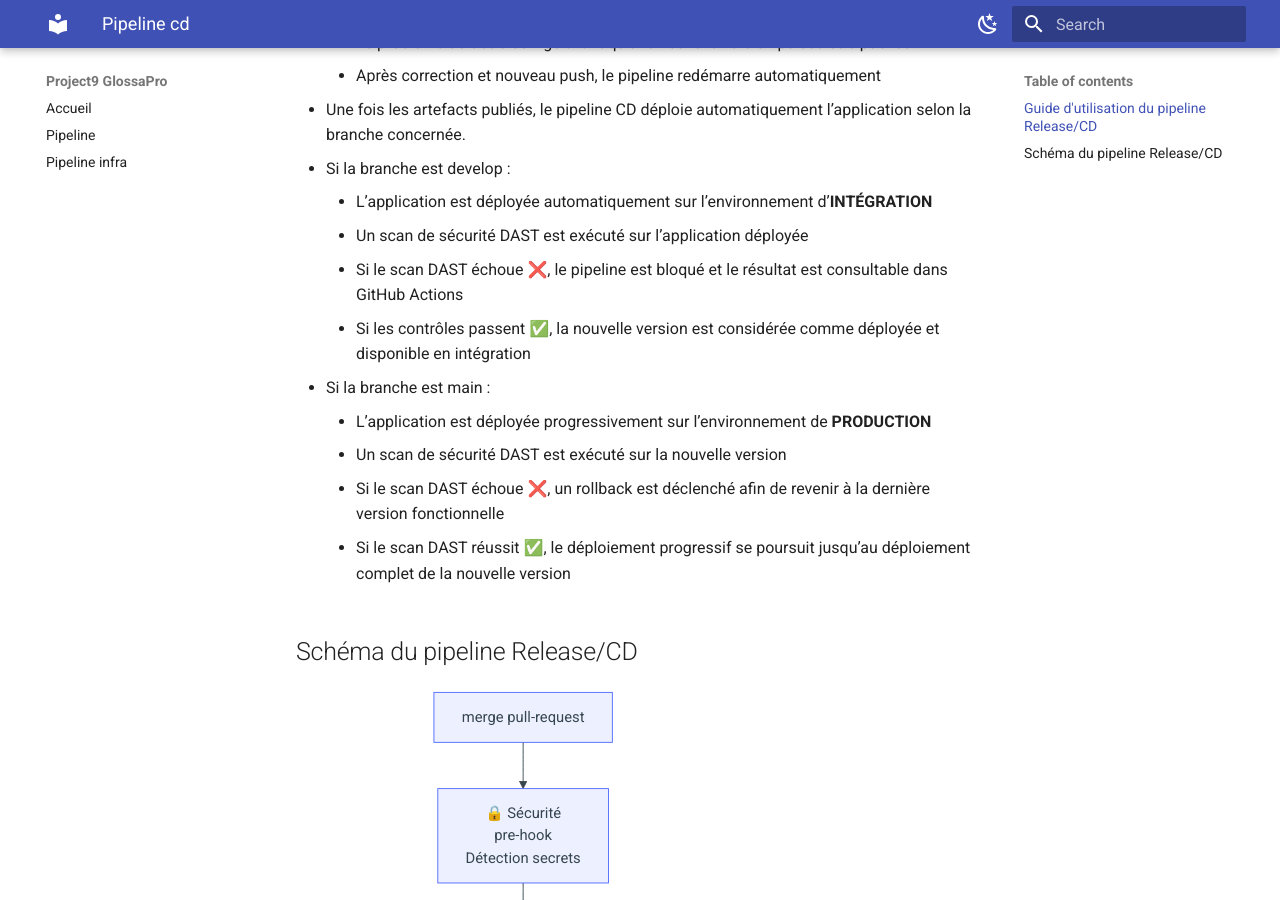
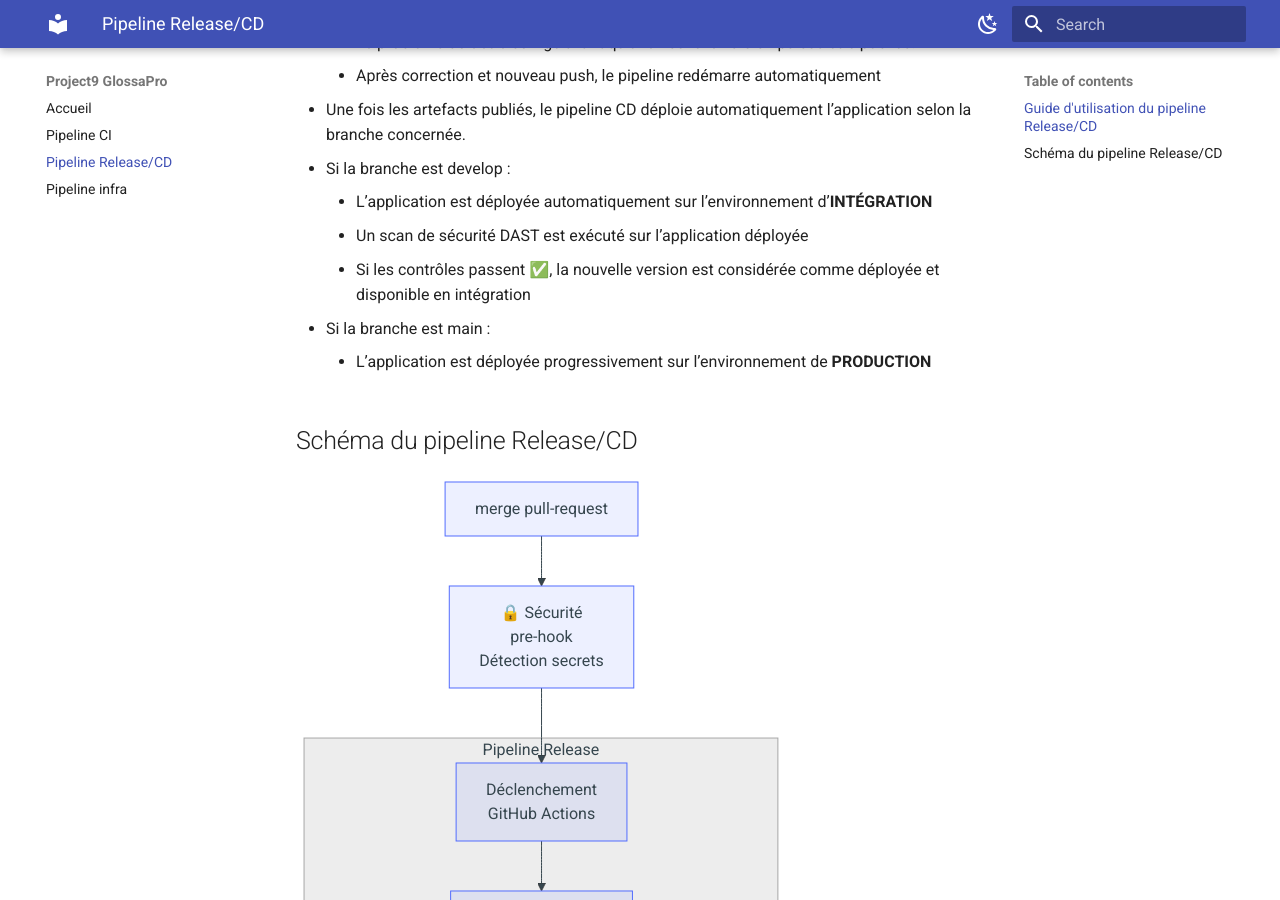
Before and after one commit to Project9-Organisation/Project9-Integration, an MkDocs documentation site: the page built from docs/pipeline-cd.md, in a window 1280 px wide and 900 px high, scrolled down 689 px. Built offline with MkDocs 1.6.1 and Material for MkDocs 9.7.7, drawn with Linux system fonts in a browser that asks for light colours; some of the changed text lies outside the part shown.

```diff
--- a/docs/pipeline-cd.md
+++ b/docs/pipeline-cd.md
@@ -23,14 +23,10 @@ En tant que développeur :
 - Si la branche est develop :
     - L’application est déployée automatiquement sur l’environnement d’<b>INTÉGRATION</b>
     - Un scan de sécurité DAST est exécuté sur l’application déployée
-    - Si le scan DAST échoue ❌, le pipeline est bloqué et le résultat est consultable dans GitHub Actions
     - Si les contrôles passent ✅, la nouvelle version est considérée comme déployée et disponible en intégration
 
 - Si la branche est main :
     - L’application est déployée progressivement sur l’environnement de <b>PRODUCTION</b>
-    - Un scan de sécurité DAST est exécuté sur la nouvelle version
-    - Si le scan DAST échoue ❌, un rollback est déclenché afin de revenir à la dernière version fonctionnelle
-    - Si le scan DAST réussit ✅, le déploiement progressif se poursuit jusqu’au déploiement complet de la nouvelle version
 
 ## Schéma du pipeline Release/CD
 
@@ -82,18 +78,9 @@ En tant que développeur :
 
         INT --> DAST_INT["🔒 Sécurité<br/>Scan DAST"]
 
-        DAST_INT -->|❌ Échec| CDERR["Pipeline bloqué<br/>Erreur"]
-
-
         ENV -->|main| PROD["Déploiement progressif<br/><b>PRODUCTION</b>"]
 
-        PROD --> DAST_PROD["🔒 Sécurité<br/>Scan DAST"]
-
-        DAST_PROD -->|❌ Échec| ROLLBACK["Rollback"]
-
-        DAST_PROD -->|✅ Succès| FIN["SUITE / FIN<br/>Déploiement progressif"]
-
-        FIN --> VERSION["vX.Y.Z ✅"]
+        PROD --> VERSION["vX.Y.Z ✅"]
 
     end
 
--- a/mkdocs.yml
+++ b/mkdocs.yml
@@ -16,7 +16,8 @@ theme:
         name: Passer en mode clair
 nav:
   - Accueil: index.md
-  - Pipeline: pipeline.md
+  - Pipeline CI: pipeline-ci.md
+  - Pipeline Release/CD: pipeline-cd.md
   - Pipeline infra: pipeline-infra.md
 
 markdown_extensions:
```
Also changed, not shown: docs/index.md (+2 -3 lines), docs/pipeline.md (deleted, +0 -102 lines).
